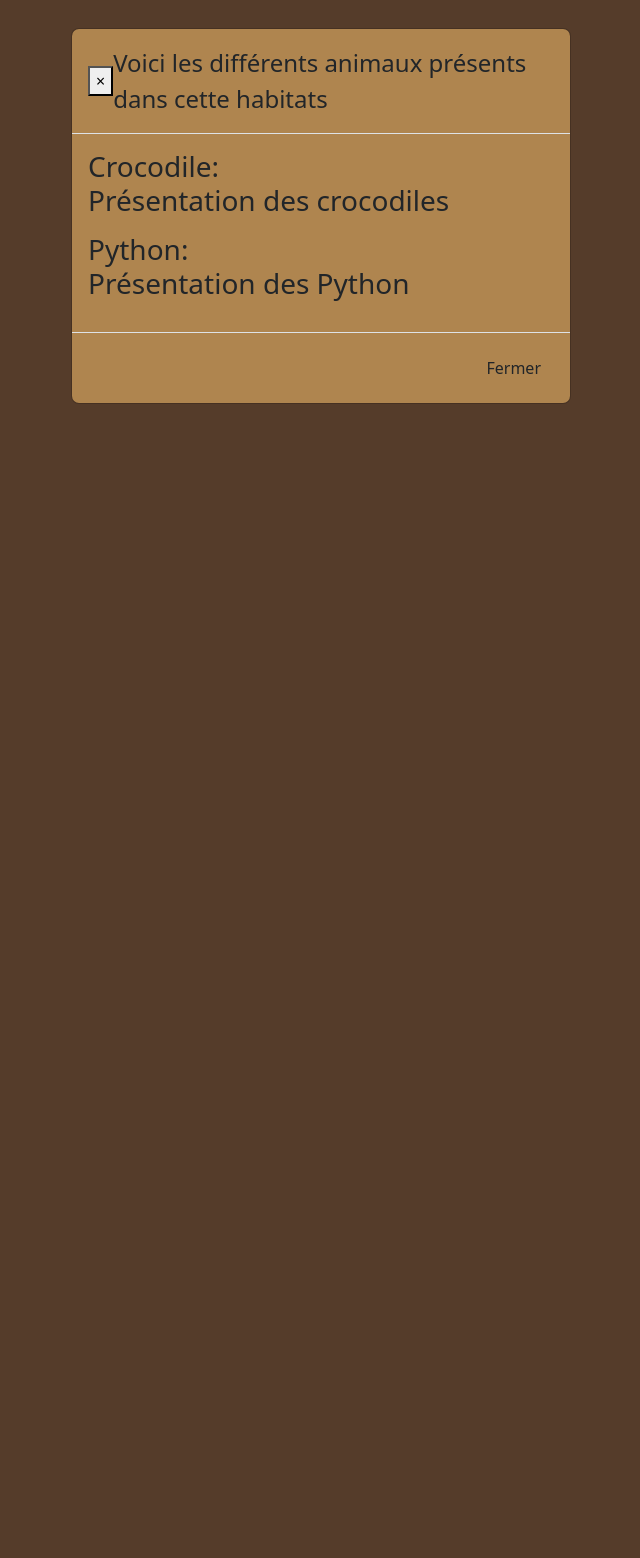
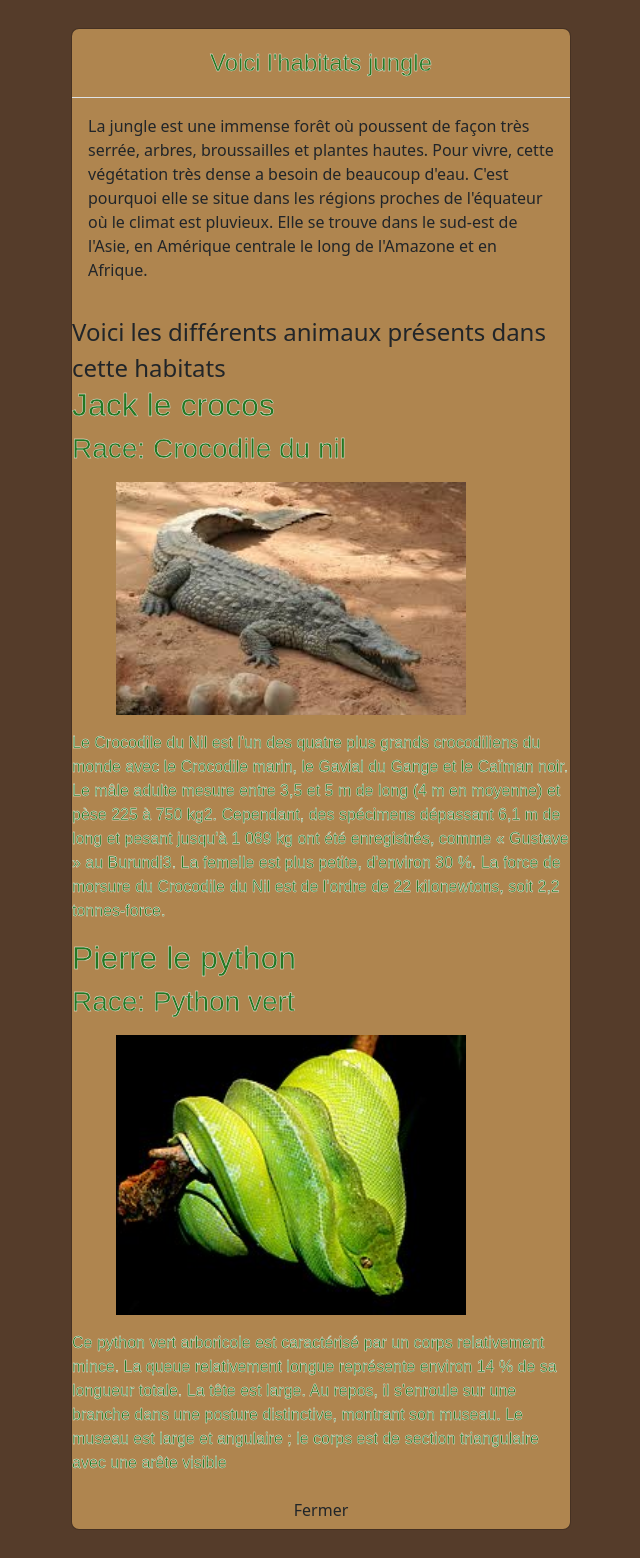
Before and after one commit to diegoply/ArcadiaVersion, a Symfony app: template templates/page/Habitats.html.twig in a window 1280 px wide, after a click on "En savoir plus". Shown: the whole page, without its empty margins (319-959 px from the left). Run offline with Twig, Linux system fonts and the light colour scheme; the template is opened without the code that fills it, so the values that code supplies are empty; some libraries are stand-ins or nearby versions; some web fonts are replaced.

Commit message:
fin maquette Habitats

```diff
--- a/templates/page/Habitats.html.twig
+++ b/templates/page/Habitats.html.twig
@@ -26,23 +26,44 @@
 
 
 <!-- Modal -->
-<div class="modal fade DarkWood" id="myModal" tabindex="-1" role="dialog" aria-labelledby="myModalLabel" aria-hidden="true">
-    <div class="modal-dialog">
-        <div class="modal-content bois Paragraphe1">
-            <div class="modal-header">
-                <button type="button" class="close" aria-hidden="true" data-dismiss="modal">×</button>
+<div class="modal fade DarkWood " id="myModal" tabindex="-1" role="dialog" aria-labelledby="myModalLabel" aria-hidden="true">
+    <div class="modal-dialog ">
+        <div class="modal-content bois Paragraphe1 ">
+            <div class="modal-header d-flex justify-content-center">
 
-                <h4 class="modal-title">Voici les différents animaux présents dans cette habitats</h4>
+             <!--debut modal-->
+                <h4 class="modal-title Title ">Voici l'habitats jungle</h4>
             </div>
-            <div class="modal-body Paragraphe2">
-                <h3>Crocodile:</h>
-                <p>Présentation des crocodiles</p>
-                 <h3>Python:</h>
-                <p>Présentation des Python</p>
+            <div class="modal-body Paragraphe3">
+                <p>La jungle est une immense forêt où poussent de façon très serrée, arbres, broussailles et plantes hautes. Pour vivre, cette végétation très dense a besoin de beaucoup d'eau. C'est pourquoi elle se situe dans les régions proches de l'équateur où le climat est pluvieux. Elle se trouve dans le sud-est de l'Asie, en Amérique centrale le long de l'Amazone et en Afrique.</p>
             </div>
-            <div class="modal-footer">
 
-                <button class="btn btn-inverse Paragraphe1" type="button " data-bs-dismiss="modal"><i class="icon icon-times icon-lg"></i> Fermer</button>
+               <h4 class="modal-title">Voici les différents animaux présents dans cette habitats</h4>
+
+           <!--debut animaux-->
+            <div class="row Title">
+                <h2>Jack le crocos</h2>
+                <h3 class="mb-3">Race: Crocodile du nil</h3>
+                    <div class="container col-10">
+                        <img src="{{ asset('images/Jack le crocos.jpg')}}" alt="image crocodile du nil" width="350rem"   class="imageAnimalHabitats img-fluid">
+                    </div>
+                <p class="Paragraphe3 mt-3 ">Le Crocodile du Nil est l'un des quatre plus grands crocodiliens du monde avec le Crocodile marin, le Gavial du Gange et le Caïman noir. Le mâle adulte mesure entre 3,5 et 5 m de long (4 m en moyenne) et pèse 225 à 750 kg2. Cependant, des spécimens dépassant 6,1 m de long et pesant jusqu'à 1 089 kg ont été enregistrés, comme « Gustave » au Burundi3. La femelle est plus petite, d'environ 30 %. La force de morsure du Crocodile du Nil est de l'ordre de 22 kilonewtons, soit 2,2 tonnes-force.</p>
+            </div>
+
+             <div class="row Title">
+                <h2>Pierre le python</h2>
+                <h3 class="mb-3">Race: Python vert</h3>
+                    <div class="container col-10">
+                        <img src="{{ asset('images/Pierre le python.jpg')}}" alt="image crocodile du nil" width="350rem"   class="imageAnimalHabitats img-fluid">
+                    </div>
+                <p class="Paragraphe3 mt-3 ">Ce python vert arboricole est caractérisé par un corps relativement mince. La queue relativement longue représente environ 14 % de sa longueur totale. La tête est large. Au repos, il s'enroule sur une branche dans une posture distinctive, montrant son museau. Le museau est large et angulaire ; le corps est de section triangulaire avec une arête visible</p>
+            </div>
+            <!--fin animaux-->
+
+            <!--Fin modal-->
+
+
+                <button class="btn btn-inverse Paragraphe1 marginModalButton" type="button " data-bs-dismiss="modal"><i class="icon icon-times icon-lg"></i> Fermer</button>
             </div>
         </div>
     </div>
```
Also changed, not shown: assets/styles/app.css (+14 -0 lines), assets/images/Jack le crocos.jpg (added), assets/images/Pierre le python.jpg (added).
